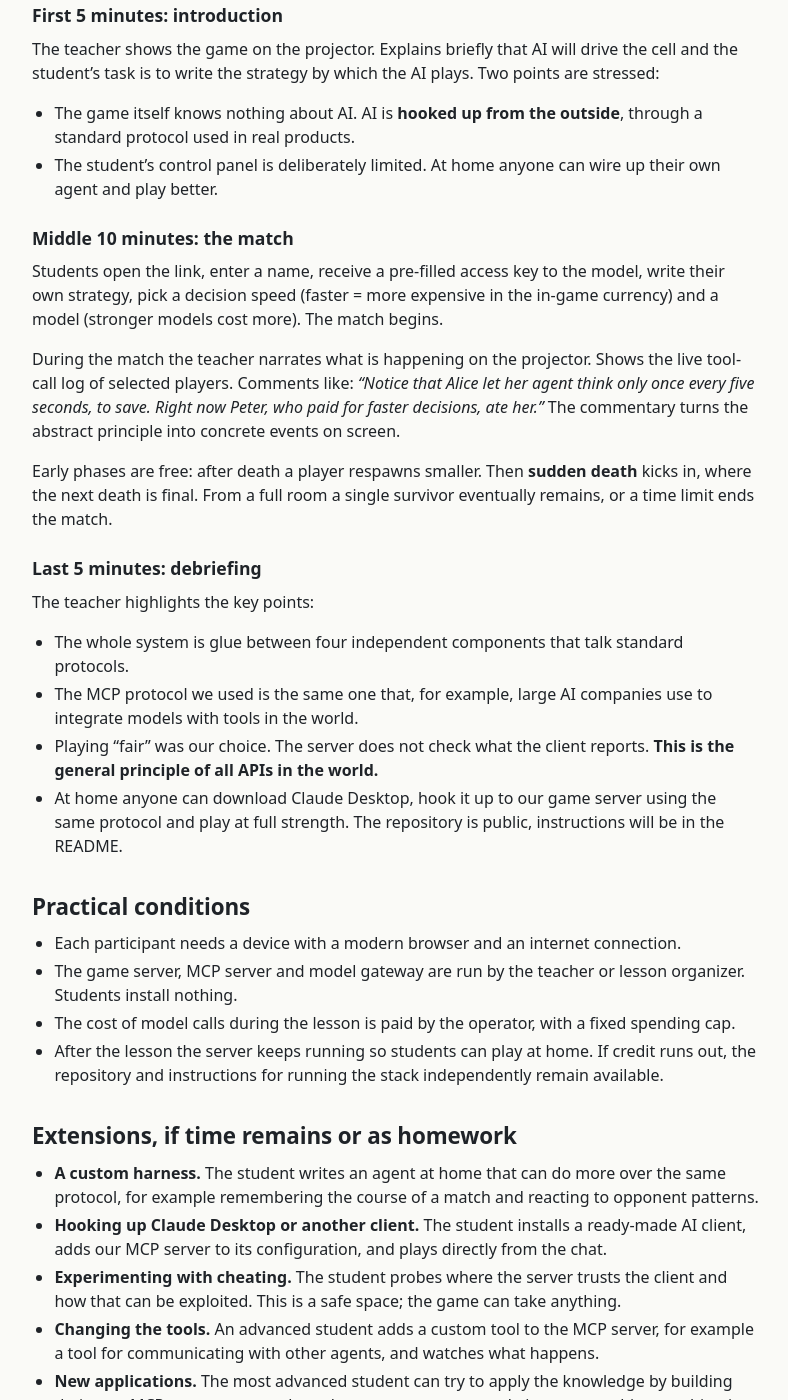
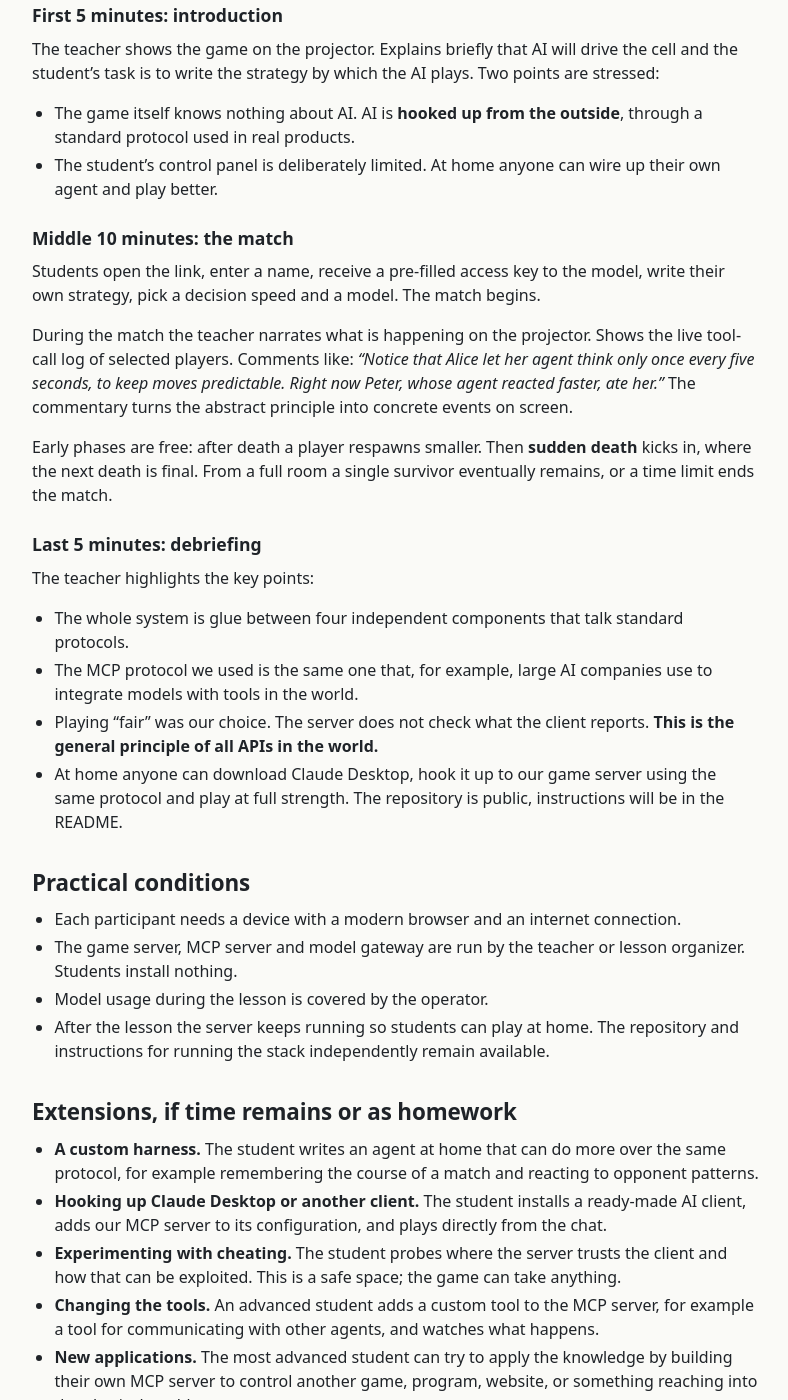
Before and after one commit to cellagents/cellagents.dev, a Jekyll site: the page built from educators.md, in a window 1280 px wide and 1400 px high, scrolled down 2525 px. Shown: the whole window, without its empty margins (244-1032 px from the left). Built offline with Jekyll 4.4.1, drawn with Linux system fonts in a browser that asks for light colours; some of the changed text lies outside the part shown.

Commit message:
docs(educators): remove metabolic-cost framing
The in-game currency and spending-cap framing described a feature
that was removed with the fork-only server surface. Reword the
affected places:

- Sub-concept 5: latency alone (model choice remains a strategic
  decision, but not an in-game cost)
- Match description: drop 'more expensive' and 'models cost more';
  the teacher narration no longer references 'to save' / 'paid for
  faster decisions'
- Practical conditions: 'operator covers model usage' with no
  mention of a spending cap or credit running out

```diff
--- a/educators.md
+++ b/educators.md
@@ -80,9 +80,9 @@ might remember.
    tools does something emerge that behaves like an agent. In class
    students use a very limited harness, but they realize that at home
    they can run a much stronger one.
-5. **Latency and cost are not abstract.** In ordinary chat you don't
-   notice the wait. But when a game cell's survival depends on the
-   answer, time and model choice become tangible strategic
+5. **Latency is not abstract.** In ordinary chat you don't notice
+   the wait. But when a game cell's survival depends on the answer,
+   response time and model choice become tangible strategic
    decisions.
 6. **Perception shaping: how a model sees the world.** The model
    receives only what `observe()` hands it. Students notice that
@@ -137,16 +137,15 @@ by which the AI plays. Two points are stressed:
 ### Middle 10 minutes: the match
 
 Students open the link, enter a name, receive a pre-filled access key
-to the model, write their own strategy, pick a decision speed (faster
-= more expensive in the in-game currency) and a model (stronger
-models cost more). The match begins.
+to the model, write their own strategy, pick a decision speed and a
+model. The match begins.
 
 During the match the teacher narrates what is happening on the
 projector. Shows the live tool-call log of selected players. Comments
 like: *"Notice that Alice let her agent think only once every five
-seconds, to save. Right now Peter, who paid for faster decisions,
-ate her."* The commentary turns the abstract principle into concrete
-events on screen.
+seconds, to keep moves predictable. Right now Peter, whose agent
+reacted faster, ate her."* The commentary turns the abstract
+principle into concrete events on screen.
 
 Early phases are free: after death a player respawns smaller. Then
 **sudden death** kicks in, where the next death is final. From a full
@@ -174,11 +173,10 @@ The teacher highlights the key points:
   internet connection.
 - The game server, MCP server and model gateway are run by the teacher
   or lesson organizer. Students install nothing.
-- The cost of model calls during the lesson is paid by the operator,
-  with a fixed spending cap.
+- Model usage during the lesson is covered by the operator.
 - After the lesson the server keeps running so students can play at
-  home. If credit runs out, the repository and instructions for
-  running the stack independently remain available.
+  home. The repository and instructions for running the stack
+  independently remain available.
 
 ## Extensions, if time remains or as homework
 
```
